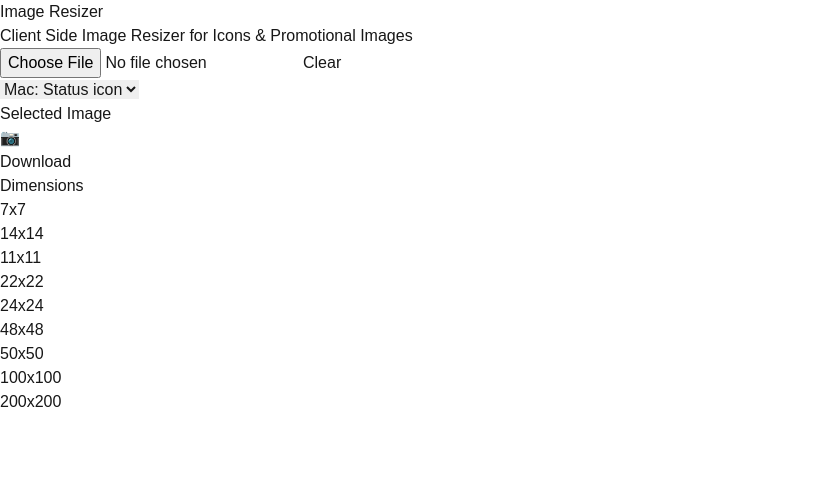
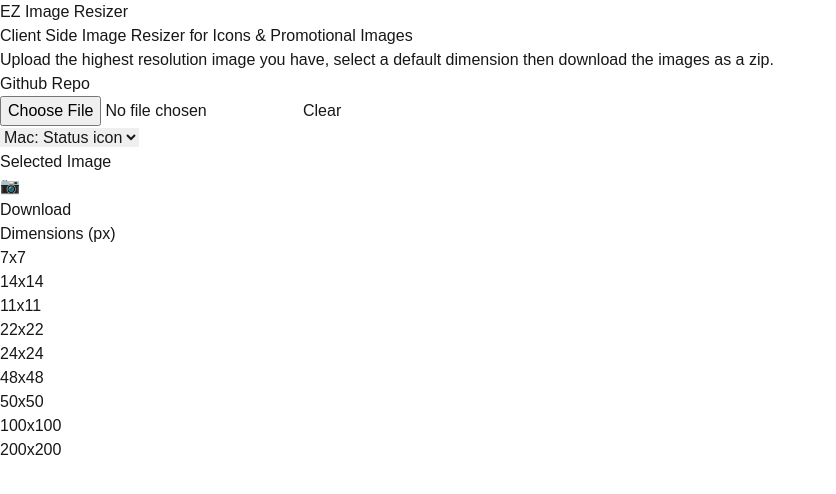
Before and after one commit to dcrebbin/image-resizer, a Next.js app: page / in a window 1280 px wide. Shown: the top 494 px of the page, without its empty margins (0-836 px from the left). Built offline with nearby package versions, Linux system fonts and the light colour scheme.

Commit message:
added transparency view to uploaded image

```diff
--- a/src/app/page.tsx
+++ b/src/app/page.tsx
@@ -83,13 +83,13 @@ export default function Home() {
 
     imageUrls.forEach((imageUrl, index) => {
       const base64Data = imageUrl.split(",")[1];
-      const blob = base64ToBlob(base64Data, "image/jpeg");
+      const blob = base64ToBlob(base64Data, "image/png");
       zip.file(
         `${
           dimensions[selectedDimension as keyof typeof dimensions][index].width
         }x${
           dimensions[selectedDimension as keyof typeof dimensions][index].height
-        }.jpg`,
+        }.png`,
         blob
       );
     });
@@ -118,15 +118,24 @@ export default function Home() {
 
   return (
     <div className="flex flex-col gap-4 w-full justify-center items-center p-4">
-      <h1 className="text-2xl font-bold">Image Resizer</h1>
-      <h2 className="text-sm text-white">
+      <h1 className="text-2xl font-bold">EZ Image Resizer</h1>
+      <h2 className="text-sm text-white italic">
         Client Side Image Resizer for Icons & Promotional Images
       </h2>
+      <span className="text-sm text-white w-[50%] text-center">
+        Upload the highest resolution image you have, select a default dimension
+        then download the images as a zip.
+        <br />
+      </span>
+      <a href="https://github.com/dcrebbin/image-resizer" className="underline">
+        Github Repo
+      </a>
       <div className="flex flex-col gap-4">
         <div>
           <input type="file" onChange={handleImageChange} />
           <button
-            className="bg-white text-black p-2 rounded-md w-fit"
+            disabled={!imageUrl}
+            className="bg-white text-black p-2 rounded-md w-fit disabled:opacity-50 disabled:cursor-not-allowed"
             onClick={() => setImageUrl(null)}
           >
             Clear
@@ -146,6 +155,7 @@ export default function Home() {
               <h2>Selected Image</h2>
               <div className="overflow-auto w-[300px] h-[300px] bg-white p-2 rounded-md">
                 <div className="relative w-full h-full">
+                  <div className="absolute inset-0 bg-[repeating-conic-gradient(#808080_0_90deg,#ffffff_90deg_180deg)] bg-[length:20px_20px] opacity-50"></div>
                   {imageUrl && (
                     <Image
                       src={imageUrl}
@@ -163,14 +173,15 @@ export default function Home() {
               </div>
             </div>
             <button
+              disabled={!imageUrl}
               onClick={() => resizeImage(imageUrl)}
-              className="bg-white text-black p-2 rounded-md w-full"
+              className="bg-white text-black p-2 rounded-md w-full disabled:opacity-50 disabled:cursor-not-allowed"
             >
               Download
             </button>
           </div>
           <div className="flex flex-col gap-2 w-full justify-start">
-            <h2>Dimensions</h2>
+            <h2>Dimensions (px)</h2>
             <div className="overflow-auto w-[100] h-[300px] p-2 rounded-md justify-start">
               {dimensions[selectedDimension as keyof typeof dimensions].map(
                 (dimension, index) => (
```
